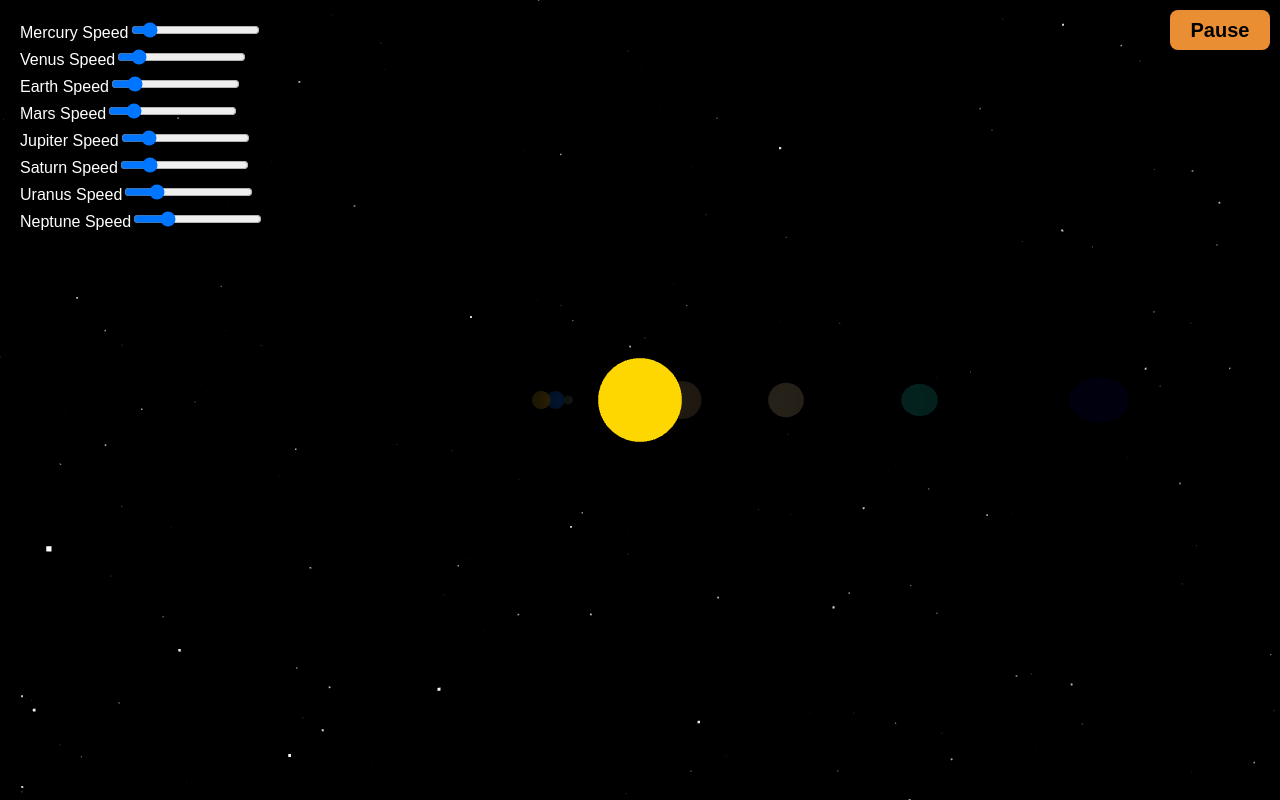
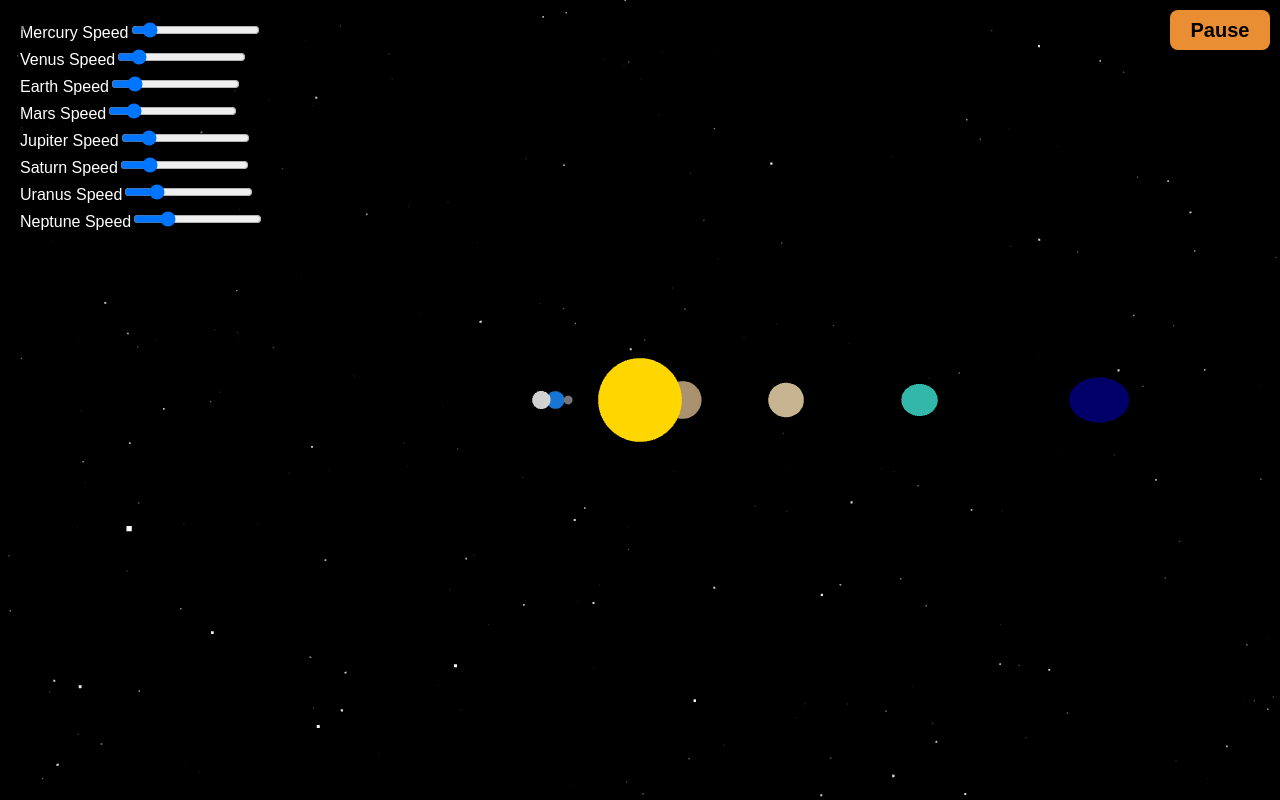
Before and after one commit to akshita264/3D-Solar-System, a website built with Vite: page index.html in a window 1280 px wide. Built offline with nearby package versions, Linux system fonts and the light colour scheme; animation ran at ten frames a second.

Commit message:
added the readme.md file

```diff
--- a/index.html
+++ b/index.html
@@ -23,6 +23,7 @@
   </div>
 
   <button id="toggleAnimation">Pause</button>
+  <div id="sliders"></div>
 
   <script type="module" src="./src/main.js"></script>
 </body>
--- a/src/main.js
+++ b/src/main.js
@@ -2,6 +2,8 @@ import './style.css';
 import * as THREE from 'three';
 import { OrbitControls } from 'three/examples/jsm/controls/OrbitControls';
 
+
+//Creating the scene and camera
 document.addEventListener('DOMContentLoaded', () => {
   const scene = new THREE.Scene();
   scene.fog = new THREE.Fog(0x000000, 50, 300);
@@ -14,6 +16,7 @@ document.addEventListener('DOMContentLoaded', () => {
   );
   camera.position.z = 50;
 
+  // used to display the scene
   const renderer = new THREE.WebGLRenderer({ antialias: true });
   renderer.setSize(window.innerWidth, window.innerHeight);
   document.body.appendChild(renderer.domElement);
@@ -22,20 +25,23 @@ document.addEventListener('DOMContentLoaded', () => {
   const tooltip = document.getElementById("tooltip");
   const infoBox = document.getElementById("planetInfo");
 
+  // Sun
   const sun = new THREE.Mesh(
     new THREE.SphereGeometry(4, 64, 64),
     new THREE.MeshBasicMaterial({ color: '#FFD700' })
   );
   scene.add(sun);
 
-  scene.add(new THREE.AmbientLight(0x404040, 1.2));
-  const light = new THREE.PointLight(0xffffff, 3, 10000);
+  // Lights
+  scene.add(new THREE.AmbientLight(0xffffff, 2));
+  const light = new THREE.PointLight(0xffffff, 6, 10000);
   light.position.set(0, 0, 0);
   scene.add(light);
 
+  // Planet information which is to be displayed in the info box
   const planetData = [
     { name: "Mercury", color: '#909090', size: 0.4, distance: 7, moons: 0, temp: "167°C", diameter: 4879, rotationPeriod: "58.6 days" },
-    { name: "Venus", color: '#D4AF37', size: 0.9, distance: 10, moons: 0, temp: "464°C", diameter: 12104, rotationPeriod: "243 days" },
+    { name: "Venus", color: '#a8941fff', size: 0.9, distance: 10, moons: 0, temp: "464°C", diameter: 12104, rotationPeriod: "243 days" },
     { name: "Earth", color:'#1E90FF', size: 1, distance: 13, moons: 1, temp: "15°C", diameter: 12742, rotationPeriod: "24 hours" },
     { name: "Mars", color: '#B22222', size: 0.8, distance: 16, moons: 2, temp: "-65°C", diameter: 6779, rotationPeriod: "24.6 hours" },
     { name: "Jupiter", color: '#D2B48C', size: 2.5, distance: 20, moons: 79, temp: "-110°C", diameter: 139820, rotationPeriod: "9.9 hours" },
@@ -47,6 +53,7 @@ document.addEventListener('DOMContentLoaded', () => {
   const planets = [];
   const orbitSpeeds = {};
 
+  // Create planets and their orbits
   planetData.forEach((planet, index) => {
     const mesh = new THREE.Mesh(
       new THREE.SphereGeometry(planet.size, 32, 32),
@@ -56,12 +63,31 @@ document.addEventListener('DOMContentLoaded', () => {
     mesh.userData = planet;
     scene.add(mesh);
 
-    const ring = new THREE.Mesh(
+    // Orbit ring around the sun
+    const orbitRing = new THREE.Mesh(
       new THREE.RingGeometry(planet.distance - 0.05, planet.distance + 0.05, 64),
       new THREE.MeshBasicMaterial({ color: 0xffffff, side: THREE.DoubleSide })
     );
-    ring.rotation.x = Math.PI / 2;
-    scene.add(ring);
+    orbitRing.rotation.x = Math.PI / 2;
+    scene.add(orbitRing);
+
+    // Saturn's visible ring
+    if (planet.name === "Saturn") {
+      const saturnRingGeometry = new THREE.RingGeometry(
+        planet.size * 1.3,
+        planet.size * 2.2,
+        64
+      );
+      const saturnRingMaterial = new THREE.MeshBasicMaterial({
+        color: 0xcccccc,
+        side: THREE.DoubleSide,
+        transparent: true,
+        opacity: 0.6
+      });
+      const saturnRing = new THREE.Mesh(saturnRingGeometry, saturnRingMaterial);
+      saturnRing.rotation.x = Math.PI / 2;
+      mesh.add(saturnRing);
+    }
 
     planets.push({ mesh, distance: planet.distance });
     orbitSpeeds[planet.name] = 0.01 + index * 0.002;
@@ -91,9 +117,9 @@ document.addEventListener('DOMContentLoaded', () => {
   const starVertices = [];
   for (let i = 0; i < 3000; i++) {
     starVertices.push(
-      (Math.random() - 0.5) * 800,
-      (Math.random() - 0.5) * 800,
-      (Math.random() - 0.5) * 800
+      (Math.random() - 0.5) * 700,
+      (Math.random() - 0.5) * 700,
+      (Math.random() - 0.5) * 700
     );
   }
   starsGeometry.setAttribute("position", new THREE.Float32BufferAttribute(starVertices, 3));
@@ -138,25 +164,6 @@ document.getElementById("closeInfo").addEventListener("click", () => {
     document.getElementById("planetInfo").classList.add("hidden");
   });
 
-  // Saturn's RINGS
-  let ringMesh = null;
-  if (planetData.name === "Saturn") {
-    const ringGeometry = new THREE.RingGeometry(
-      planetData.size * 1.3, // inner radius
-      planetData.size * 2.2, // outer radius
-      64
-    );
-    const ringMaterial = new THREE.MeshBasicMaterial({
-      color: 0xcccccc,
-      side: THREE.DoubleSide,
-      transparent: true,
-      opacity: 0.6,
-    });
-    ringMesh = new THREE.Mesh(ringGeometry, ringMaterial);
-    ringMesh.rotation.x = Math.PI / 2;
-    mesh.add(ringMesh); // Attach rings to Saturn
-  }
-
   window.addEventListener("resize", () => {
     camera.aspect = window.innerWidth / window.innerHeight;
     camera.updateProjectionMatrix();
@@ -174,10 +181,6 @@ document.getElementById("closeInfo").addEventListener("click", () => {
 
         mesh.position.x = planetData[i].distance * Math.cos(angle);
         mesh.position.z = planetData[i].distance * Math.sin(angle);
-
-          if (name === "Saturn" && ringMesh) {
-          ringMesh.rotation.z += 0.001; // Slight ring rotation
-  }
       });
     }
 
```
Also changed, not shown: README.md (added). Lines whose indentation alone changed are shown as unchanged.
